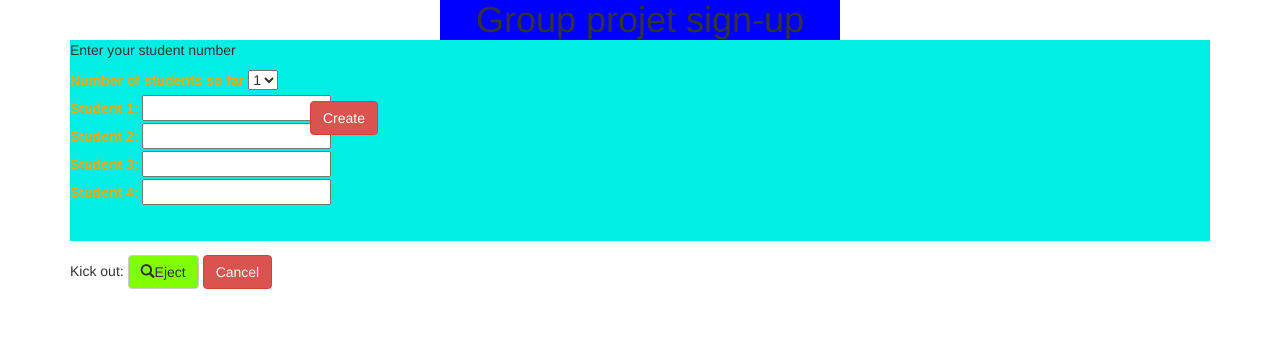
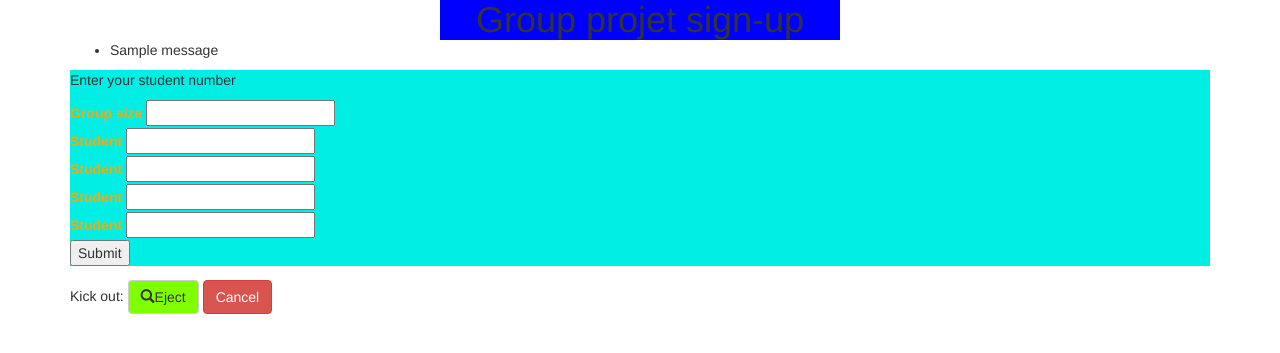
Before and after one commit to tivxuee/test2, a Python web app: template AGILE_LEC/app/templates/createGroup.html in a window 1280 px wide. Shown: the top 353 px of the page. Run offline with Jinja, Linux system fonts and the light colour scheme; the template is opened without the code that fills it, so the values that code supplies are empty, except form fields; one stand-in notice (Sample message) is shown; form fields are guessed from the names that the template uses; some libraries are stand-ins or nearby versions.

Commit message:
Added the sugn-up

```diff
--- a/AGILE_LEC/app/__init__.py
+++ b/AGILE_LEC/app/__init__.py
@@ -1,4 +1,3 @@
-
 from flask import Flask
 from app.config import Config
 from flask_sqlalchemy import SQLAlchemy
--- a/AGILE_LEC/app/config.py
+++ b/AGILE_LEC/app/config.py
@@ -5,3 +5,4 @@ basedir = os.path.abspath(os.path.dirname(__file__))
 class Config:
     SQLALCHEMY_DATABASE_URI = 'sqlite:///' + os.path.join(basedir, 'app.db')
     SQLALCHEMY_TRACK_MODIFICATIONS = False
+    SECRET_KEY='you-will-never-guess'
--- a/AGILE_LEC/app/model.py
+++ b/AGILE_LEC/app/model.py
@@ -6,10 +6,12 @@ class Student(db.Model):
     name = db.Column(db.String(120), nullable=False)
     group_id = db.Column(db.Integer, db.ForeignKey('group.group_id'), nullable=True)
 
+    group=db.relationship('Group', back_populates='students')
+
     def __repr__(self) -> str:
         return f'<Student {self.name} {self.uwa_id}>'
 
 class Group(db.Model):
     group_id = db.Column(db.Integer, primary_key=True)
 
-    students = db.relationship(Student)
+    students = db.relationship(Student, back_populates='group')
--- a/AGILE_LEC/app/templates/createGroup.html
+++ b/AGILE_LEC/app/templates/createGroup.html
@@ -11,35 +11,40 @@
         <div id="title">
             <h1>Group projet sign-up</h1>
         </div>
+
+        {%with messages = get_flashed_messages() %}
+            {% if messages %}
+                <ul>
+                    {% for message in messages %}
+                        <li>{{ message }}</li>
+                    {% endfor %}
+                </ul>
+            {% endif %}
+        {% endwith %}
+
+
         <div id="signupForm">
         <p>Enter your student number</p>
 
         <form action="/submit" method="post">
-            <label for="numberOfstudents">Number of students so far</label>
-            <!-- <input type="number" id="numberOfstudents" min=1 max=4>-->
-            <select name="numberOfstudents" id="numberOfstudents">
-                <option value=1>1</option>
-                <option value=2>2</option>
-                <option value=3>3</option>
-                <option value=4>4</option>
-            </select>
+            {{ form.hidden_tag() }}
+
+            {{ form.groupSize.label  }}
+            {{ form.groupSize }}
             <br>
-
-            <label for="student1">Student 1:</label>
-            <input type="number" id="student1"></input>
+            {{ form.student1.label  }}
+            {{ form.student1 }}
             <br>
-            <label for="student2">Student 2:</label>
-            <input type="number" id="student2"></input>
+            {{ form.student2.label  }}
+            {{ form.student2 }}
             <br>
-            <label for="student3">Student 3:</label>
-            <input type="number" id="student3"></input>
+            {{ form.student3.label  }}
+            {{ form.student3 }}
             <br>
-            <label for="student4">Student 4:</label>
-            <input type="number" id="student4"></input>
-
+            {{ form.student4.label  }}
+            {{ form.student4 }}
             <br>
-            <input class="btn btn-danger" id="submitBtn" value= "Create" type="submit">
-
+            {{ form.submit() }}
         </form>
     </div>
 
```
Also changed, not shown: AGILE_LEC/app/forms.py (added, +12 -0 lines), AGILE_LEC/app/routes.py (+47 -7 lines).
